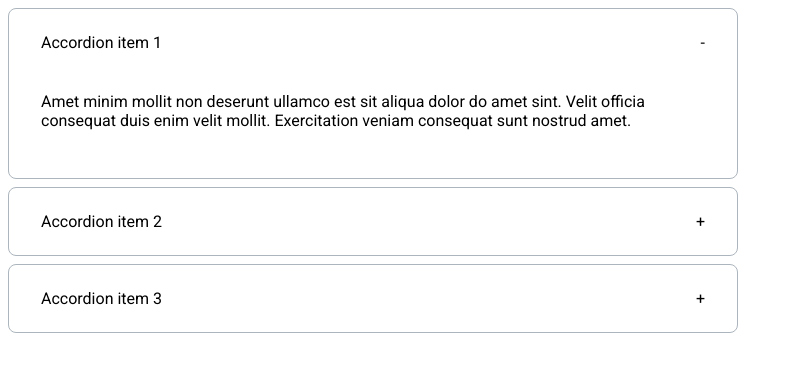
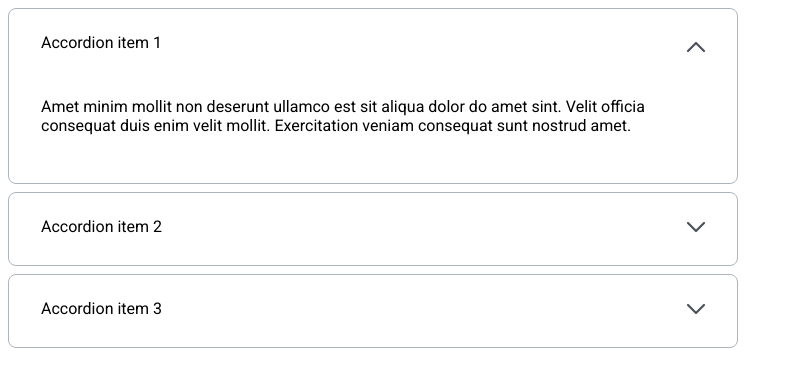
Before and after one commit to js-tasks-ru/htmlcss-20210916_ivan-talalaev, a website: page 03-lection1/02-accordion/index.html in a window 1280 px wide. Both pictures are taken after a click on the heading "Accordion item 1". Shown: the whole page, without its empty margins (0-793 px from the left). Drawn offline with Linux system fonts and the light colour scheme.

Commit message:
Merge branch 'master' of https://github.com/js-tasks-ru/htmlcss-20210916_ivan-talalaev # Please enter a commit message to explain why this merge is necessary, # especially if it merges an updated upstream into a topic branch. # # Lines starting with '#' will be ignored, and an empty message aborts # the commit.

```diff
--- a/03-lection1/02-accordion/accordion.css
+++ b/03-lection1/02-accordion/accordion.css
@@ -1,4 +1,4 @@
-details {
+.accordion {
     font: 16px "Inter", sans-serif;
     max-width: 730px;
     background-color: var(--white);
@@ -8,31 +8,34 @@ details {
     margin-bottom: 8px;
 }
 
-details > summary {
+.accordion > .accordion__summary {
     display: flex;
     justify-content: space-between;
-    /*margin: 24px 32px;*/
     padding: 24px 32px;
     cursor: pointer;
     list-style: none;
 }
 
-details > p {
-    /*margin: 16px 32px 32px;*/
+.accordion > .accordion__summary-wrapped {
     padding: 0 32px 32px;
 }
 
 .accordion__summary::-webkit-details-marker {
-    /* нестандартный псевдоэлемент Google Chrome */
     display: none;
 }
 
-details > summary::after {
-    /*content: url("./assets/images/Vector.png");*/
-    content: '+';
+.accordion > .accordion__summary::after {
+    content: url("../../assets/images/Vector.png");
+    display: inline-block;
+    font-size: 21px;
+    transform: rotate(180deg);
+    transform-origin: center;
 }
 
-details[open] > summary::after {
-    /*content: url("assets/images/Vector.png");*/
-    content: '-';
+.accordion[open] > .accordion__summary::after {
+    content: url("../../assets/images/Vector.png");
+    display: inline-block;
+    font-size: 21px;
+    transform: none;
+    transform-origin: center;
 }
--- a/03-lection1/02-accordion/index.html
+++ b/03-lection1/02-accordion/index.html
@@ -7,10 +7,10 @@
 </head>
 <body>
 <details class='accordion'>
-  <summary>
+  <summary class='accordion__summary'>
     Accordion item 1
   </summary>
-  <p>
+  <p class='accordion__summary-wrapped'>
     Amet minim mollit non deserunt ullamco est sit aliqua dolor do amet sint. Velit officia consequat duis enim velit
     mollit. Exercitation veniam consequat sunt nostrud amet.
   </p>
@@ -19,7 +19,7 @@
   <summary class='accordion__summary'>
     Accordion item 2
   </summary>
-  <p>
+  <p class='accordion__summary-wrapped'>
     Amet minim mollit non deserunt ullamco est sit aliqua dolor do amet sint. Velit officia consequat duis enim velit
     mollit. Exercitation veniam consequat sunt nostrud amet.
   </p>
@@ -28,7 +28,7 @@
   <summary class='accordion__summary'>
     Accordion item 3
   </summary>
-  <p>
+  <p class='accordion__summary-wrapped'>
     Amet minim mollit non deserunt ullamco est sit aliqua dolor do amet sint. Velit officia consequat duis enim velit
     mollit. Exercitation veniam consequat sunt nostrud amet.
   </p>
```
